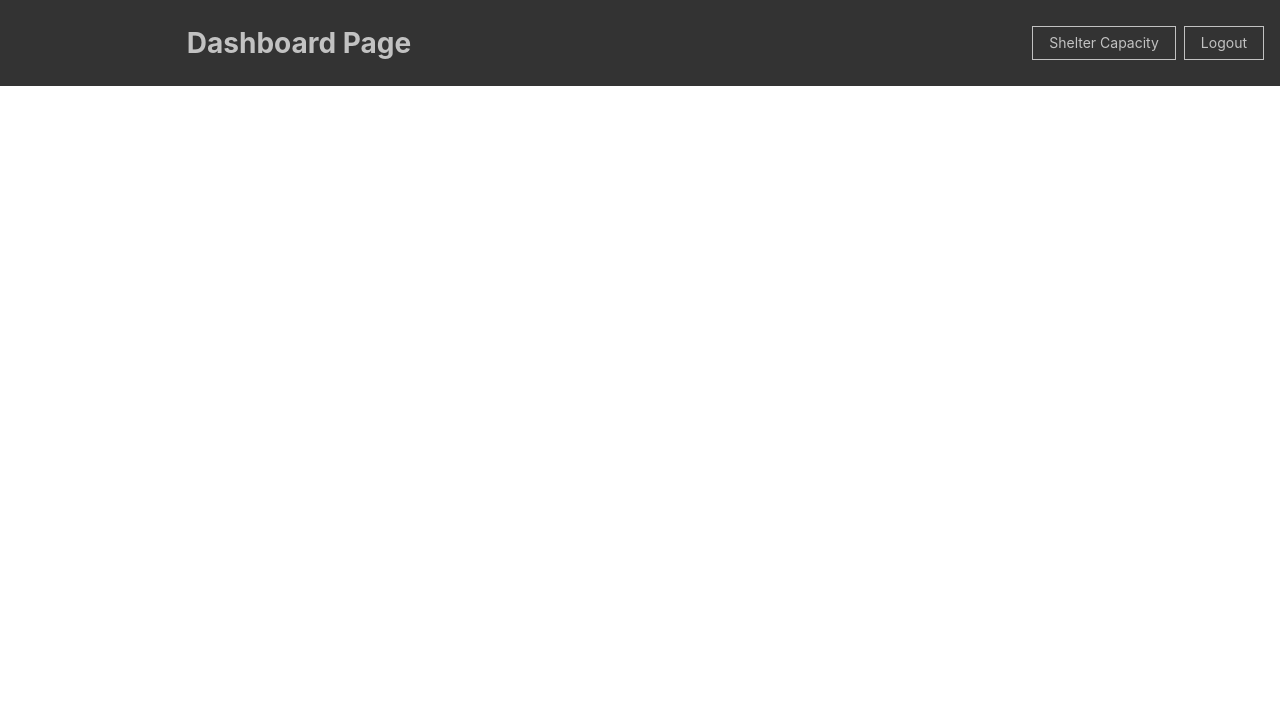
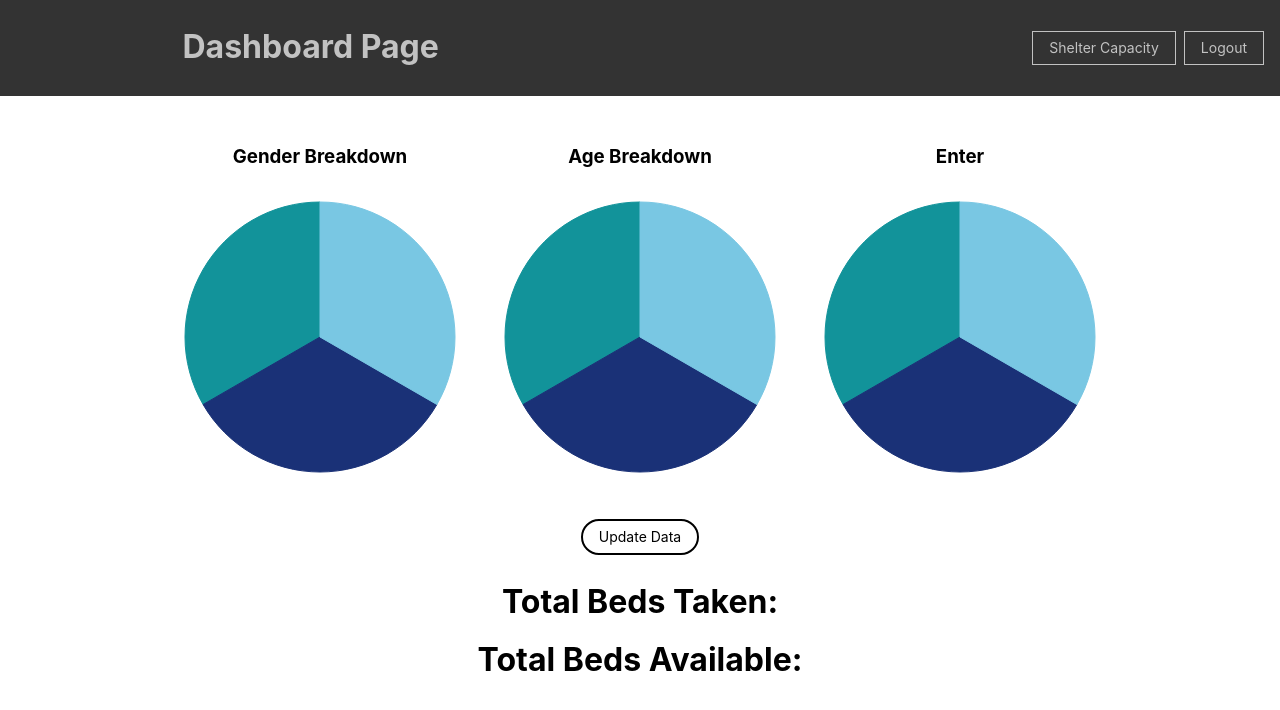
Before and after one commit to yuubd/nwHacks_Newton_4, a React (Create React App) app: page /dashboard in a window 1280 px wide. Shown: the top 710 px of the page. Built offline with nearby package versions, Linux system fonts and the light colour scheme.

Commit message:
finished view for dashboard metric

```diff
--- a/package.json
+++ b/package.json
@@ -4,12 +4,15 @@
 	"private": true,
 	"dependencies": {
 		"body-parser": "^1.18.3",
+		"chart.js": "^2.7.3",
 		"d3": "^5.7.0",
+		"d3-shape": "^1.3.3",
 		"nodemon": "^1.18.9",
 		"react": "^16.7.0",
 		"react-dom": "^16.7.0",
 		"react-router-dom": "^4.3.1",
 		"react-scripts": "2.1.3",
+		"react-vis": "^1.11.6",
 		"redux": "^4.0.1",
 		"redux-logger": "^3.0.6",
 		"redux-thunk": "^2.3.0"
--- a/src/containers/Dashboard/Dashboard.js
+++ b/src/containers/Dashboard/Dashboard.js
@@ -1,17 +1,15 @@
 import React, { Component } from 'react';
 import { Link } from 'react-router-dom';
-import * as d3 from 'd3';
+import {RadialChart} from 'react-vis';
+
+const myData = [{angle:1}, {angle:1}, {angle:1}]
+
 class Dashboard extends Component {
-	constructor(props)
-	{
-		super(props);
-	}
-
 	render() {
 		return (
 			<div>
 			<nav className=" dt h-10 w-100 relative bg-black-80 center">
-			<div className="f6 fw4 hover-white no-underline white-70 dib ml2 pv2"><h1> Dashboard Page </h1></div>
+			<h1 className="left white-70 pv2"> Dashboard Page </h1>
 			<div className="dtc v-mid tr pa3">
 				<Link
 					className="f6 fw4 hover-white no-underline white-70 dib ml2 pv2 ph3 ba"
@@ -27,9 +25,34 @@ class Dashboard extends Component {
 				</Link>
 			</div>
 			</nav>
-			</div>
+			<div className="bg-light-grey mw8 center pa4 br2-ns b--black-10 flex">
+				<div className="center">
+				<h3 className="center">Gender Breakdown</h3>
+			 	<RadialChart className = "center" data={myData} width={300} height={300}/>
+				</div>
+
+				<div className="center">
+				<h3 className="center">Age Breakdown</h3>
+				<RadialChart className = "center" data={myData} width={300} height={300}/>
+				</div>
+
+				<div className="center">
+				<h3 className="center">Enter</h3>
+				<RadialChart className = "center" data={myData} width={300} height={300}/>
+				</div>
+				</div>
+				<div className="center">
+				<a onClick = {this.getLatestData} className="f6 grow no-underline br-pill ba bw1 ph3 pv2 mb2 dib black" href="#0">Update Data </a>
+				</div>
+
+				<div className="center">
+				<h1>Total Beds Taken: {/*axios.Get()*/}</h1>
+				<h1>Total Beds Available: {/*axios.Get()*/}</h1>
+				</div>
+				</div>
 		);
 	}
 }
 
+
 export default Dashboard;
```
Also changed, not shown: 1 other file (tests, documents, lock files or other folders).
